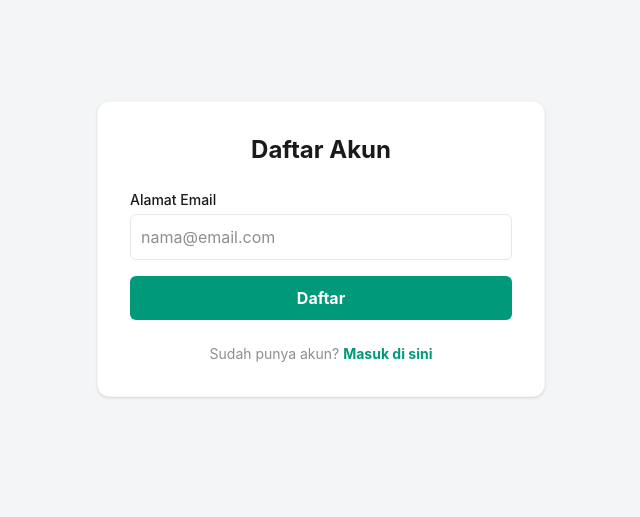
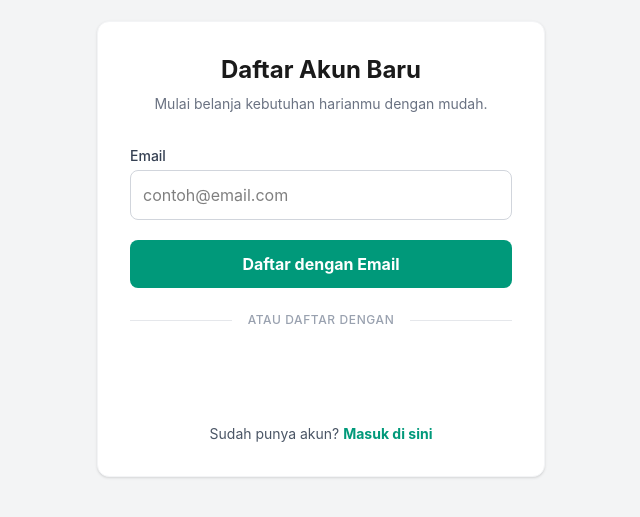
Before and after one commit to damar-94/grosur-frontend, a Next.js app: page /register in a window 1280 px wide. Shown: the part 151-668 px from the top of the page, without its empty margins (319-959 px from the left). Built offline with nearby package versions, Linux system fonts and the light colour scheme; no server answers.

Commit message:
feat(register): add social login to register page

```diff
--- a/src/app/register/page.tsx
+++ b/src/app/register/page.tsx
@@ -1,69 +1,129 @@
-// src/app/register/page.tsx
 "use client";
 
 import { useState } from "react";
 import { useForm } from "react-hook-form";
-import { zodResolver } from "@hookform/resolvers/zod";
-import { registerSchema, RegisterFormValues } from "@/schemas/auth.schema";
 import { api } from "@/lib/axiosInstance";
+import { useAppStore } from "@/stores/useAppStore";
+import { useRouter } from "next/navigation";
+import { GoogleLogin } from "@react-oauth/google";
 import Link from "next/link";
 
+interface RegisterFormValues {
+  email: string;
+}
+
 export default function RegisterPage() {
-  const [serverMessage, setServerMessage] = useState({ type: "", text: "" });
+  const router = useRouter();
+  const setUser = useAppStore((state) => state.setUser);
+  const [isLoading, setIsLoading] = useState(false);
+  const [message, setMessage] = useState({ type: "", text: "" });
 
-  const { register, handleSubmit, formState: { errors, isSubmitting } } = useForm<RegisterFormValues>({
-    resolver: zodResolver(registerSchema),
-  });
+  const { register, handleSubmit, formState: { errors } } = useForm<RegisterFormValues>();
 
+  // 1. Standard Email Registration (Sends Verification Link)
   const onSubmit = async (data: RegisterFormValues) => {
+    setIsLoading(true);
+    setMessage({ type: "", text: "" });
+
     try {
-      setServerMessage({ type: "", text: "" });
-      await api.post("/auth/register", data);
-      setServerMessage({
+      await api.post("/auth/register", { email: data.email });
+      setMessage({
         type: "success",
-        text: "Sukses! Silakan cek email Anda untuk link verifikasi.",
+        text: "Berhasil! Silakan cek email Anda untuk tautan verifikasi."
       });
     } catch (error: any) {
-      setServerMessage({
+      setMessage({
         type: "error",
-        text: error.response?.data?.message || "Registrasi gagal",
+        text: error.response?.data?.message || "Gagal mendaftar. Email mungkin sudah terdaftar."
       });
+    } finally {
+      setIsLoading(false);
+    }
+  };
+
+  // 2. Google Social Registration (Auto-verifies and logs in)
+  const handleGoogleSuccess = async (credentialResponse: any) => {
+    try {
+      const res = await api.post("/auth/google", {
+        credential: credentialResponse.credential,
+      });
+
+      // Save user to Zustand and redirect to home
+      setUser(res.data.data.user);
+      router.push("/");
+    } catch (error) {
+      console.error("Google registration failed", error);
+      setMessage({ type: "error", text: "Gagal mendaftar dengan Google." });
     }
   };
 
   return (
-    <main className="flex min-h-screen items-center justify-center p-4 bg-[#f3f5f7]">
-      <div className="w-full max-w-md p-8 space-y-6 bg-white rounded-xl shadow-sm border border-[#f3f5f7]">
-        <h1 className="text-2xl font-bold text-center text-[#1a1a1a]">Daftar Akun</h1>
+    <main className="min-h-screen bg-[#f3f4f5] flex items-center justify-center p-4 font-sans">
+      <div className="w-full max-w-md bg-white p-8 rounded-xl shadow-sm border border-gray-100">
 
-        {serverMessage.text && (
-          <div className={`p-3 text-sm rounded-md font-medium ${serverMessage.type === "error" ? "text-red-600 bg-red-50" : "text-[#00997a] bg-[#59cfb7]/20"}`}>
-            {serverMessage.text}
+        <div className="text-center mb-8">
+          <h1 className="text-2xl font-bold text-[#1a1a1a]">Daftar Akun Baru</h1>
+          <p className="text-sm text-gray-500 mt-2">Mulai belanja kebutuhan harianmu dengan mudah.</p>
+        </div>
+
+        {message.text && (
+          <div className={`p-3 mb-6 text-sm rounded-md font-medium text-center ${message.type === "success" ? "bg-[#59cfb7]/20 text-[#00997a]" : "bg-red-50 text-red-600"}`}>
+            {message.text}
           </div>
         )}
 
-        <form onSubmit={handleSubmit(onSubmit)} className="space-y-4">
+        {/* Email Registration Form */}
+        <form onSubmit={handleSubmit(onSubmit)} className="space-y-5">
           <div>
-            <label className="block text-sm font-medium text-[#1a1a1a]">Alamat Email</label>
+            <label className="block text-sm font-medium text-gray-700 mb-1">Email</label>
             <input
-              {...register("email")}
-              className="w-full p-2.5 mt-1 border border-gray-200 rounded-md focus:ring-2 focus:ring-[#59cfb7] outline-none text-[#1a1a1a] placeholder-[#8e8e8e]"
-              placeholder="nama@email.com"
+              type="email"
+              {...register("email", {
+                required: "Email wajib diisi",
+                pattern: { value: /^\S+@\S+$/i, message: "Format email tidak valid" }
+              })}
+              className="w-full p-3 border border-gray-300 rounded-lg outline-none focus:ring-2 focus:ring-[#59cfb7] transition-all"
+              placeholder="contoh@email.com"
             />
             {errors.email && <p className="mt-1 text-xs text-red-500">{errors.email.message}</p>}
           </div>
 
           <button
             type="submit"
-            disabled={isSubmitting}
-            className="w-full py-2.5 text-white font-bold bg-[#00997a] rounded-md hover:bg-[#00997a]/90 transition-colors disabled:opacity-50"
+            disabled={isLoading || message.type === "success"}
+            className="w-full py-3 text-white font-bold bg-[#00997a] rounded-lg hover:bg-[#007a61] transition-colors disabled:opacity-50"
           >
-            {isSubmitting ? "Mengirim Link..." : "Daftar"}
+            {isLoading ? "Memproses..." : "Daftar dengan Email"}
           </button>
         </form>
 
-        <p className="text-sm text-center text-[#8e8e8e]">
-          Sudah punya akun? <Link href="/login" className="text-[#00997a] font-bold hover:underline">Masuk di sini</Link>
+        {/* The "Or" Divider */}
+        <div className="relative flex items-center py-6">
+          <div className="flex-grow border-t border-gray-200"></div>
+          <span className="flex-shrink-0 mx-4 text-xs font-medium text-gray-400 uppercase tracking-wider">
+            Atau daftar dengan
+          </span>
+          <div className="flex-grow border-t border-gray-200"></div>
+        </div>
+
+        {/* Google Registration Button */}
+        <div className="flex justify-center">
+          <GoogleLogin
+            onSuccess={handleGoogleSuccess}
+            onError={() => setMessage({ type: "error", text: "Google login dibatalkan" })}
+            theme="outline"
+            size="large"
+            width="100%"
+            text="signup_with"
+          />
+        </div>
+
+        {/* Footer Link */}
+        <p className="mt-8 text-center text-sm text-gray-600">
+          Sudah punya akun?{" "}
+          <Link href="/login" className="font-bold text-[#00997a] hover:underline">
+            Masuk di sini
+          </Link>
         </p>
       </div>
     </main>
```
